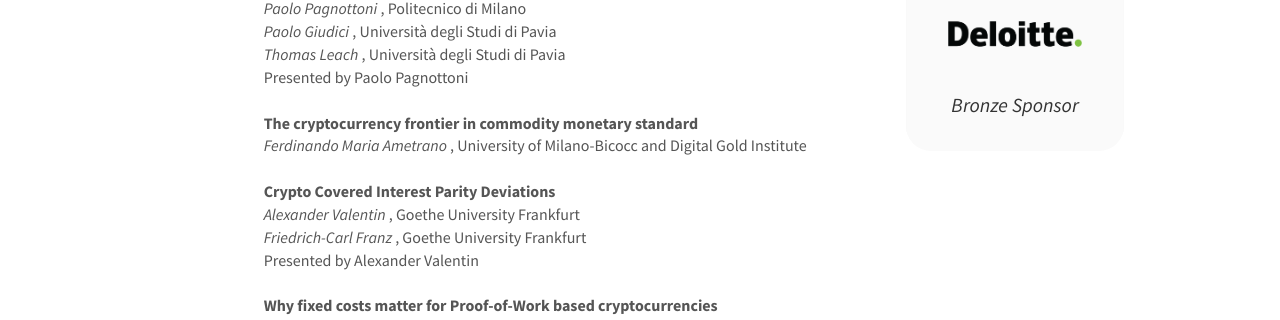
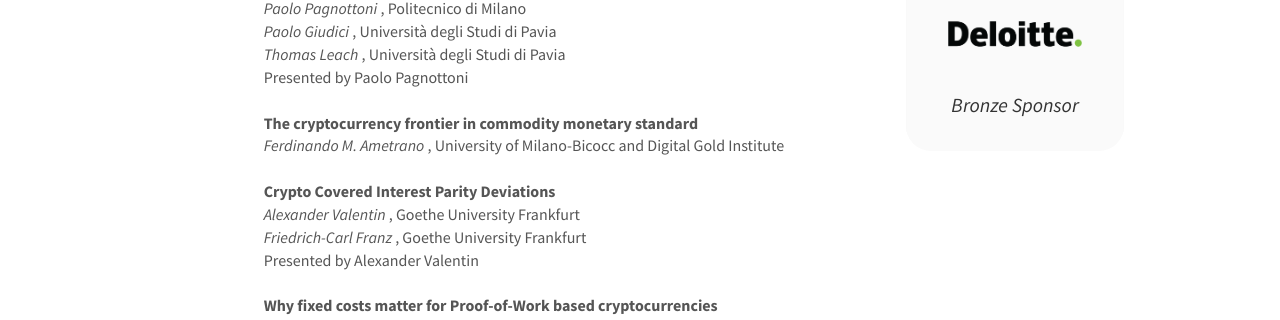
Before and after one commit to cryptoassetlab/cryptoassetlab.github.io, a Jekyll site: the page built from _pages/cal2020-program.html, in a window 1280 px wide and 900 px high, scrolled down 1225 px. Shown: the part 125-445 px from the top of the window. Built offline with Jekyll 4.4.1, drawn with Linux system fonts in a browser that asks for light colours; nearby versions of some CDN libraries.

Commit message:
fixed name

```diff
--- a/_data/cal2020_papers.yml
+++ b/_data/cal2020_papers.yml
@@ -127,7 +127,7 @@
 
 - paper: The cryptocurrency frontier in commodity monetary standard
   link:
-  author1: Ferdinando Maria Ametrano
+  author1: Ferdinando M. Ametrano
   affiliation1: University of Milano-Bicocc and Digital Gold Institute
   author2:
   affiliation2:
```
